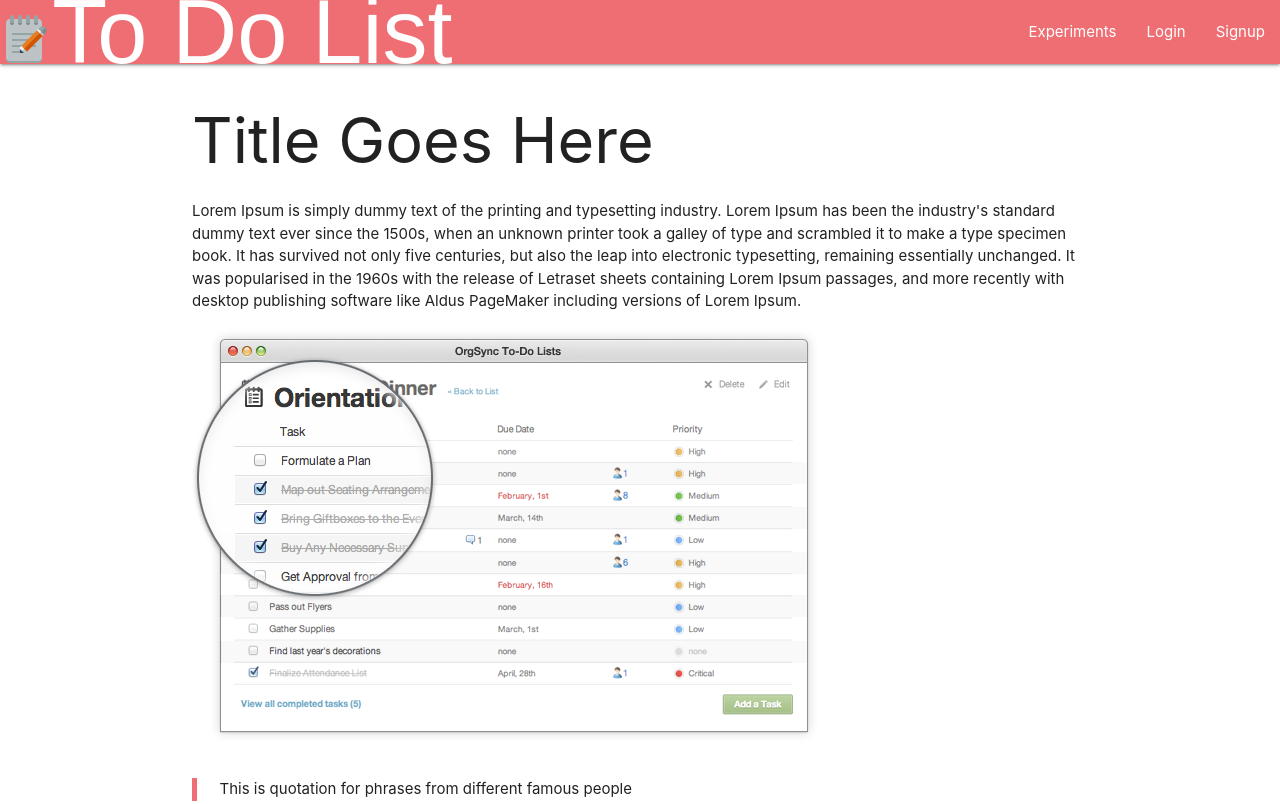
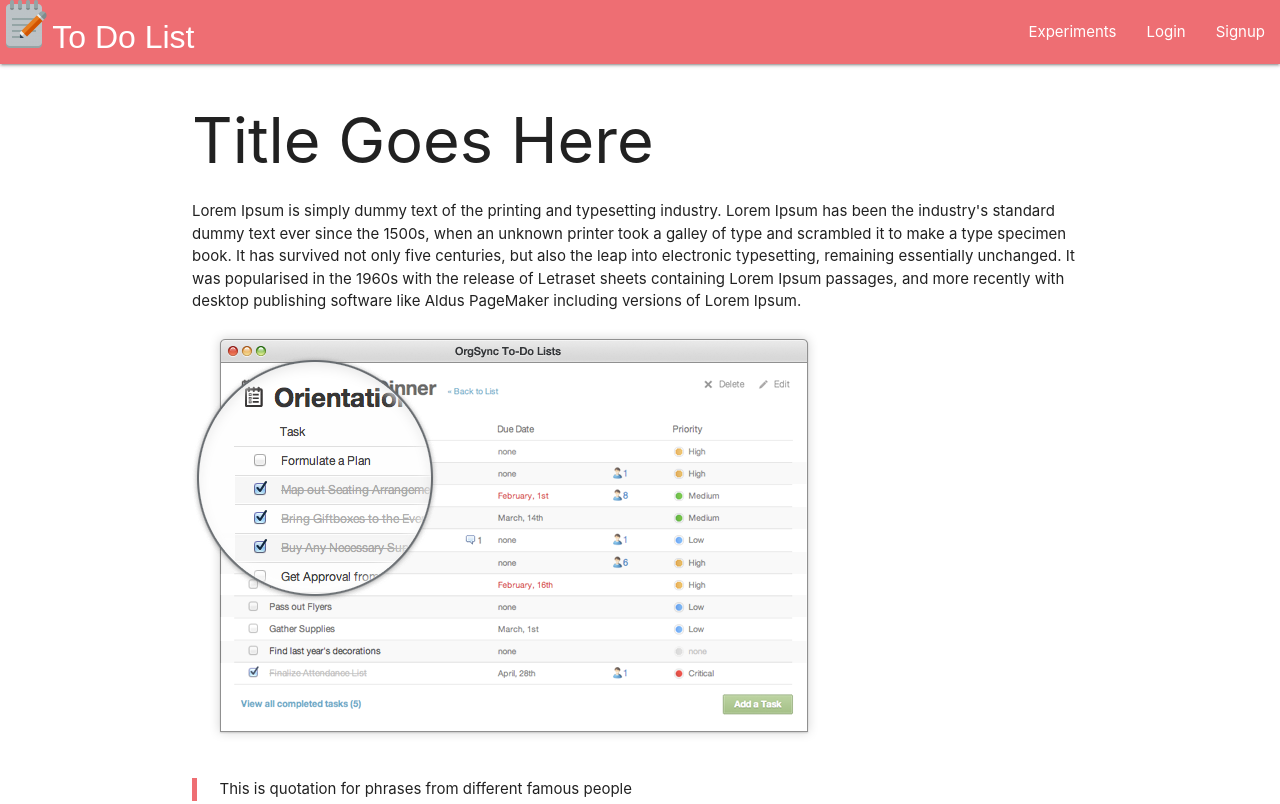
Before and after one commit to stefaniukoleg/stefaniukoleg.github.io1, a plain HTML site: page index.html in a window 1280 px wide. Shown: the top 804 px of the page. Drawn offline with nearby package versions, Linux system fonts and the light colour scheme.

Commit message:
change index file

```diff
--- a/index.html
+++ b/index.html
@@ -13,7 +13,7 @@
 
           <a href="index.html"> <img src="img/logo.png" alt="logo"> </a>
 
-          <font style="font-size: 6em; color=white; font-family:Arial">To Do List</font>
+          <font size="6" color="white" face="Arial">To Do List</font>
 
           <ul id="nav-mobile" class="right hide-on-med-and-down">
              <li> <a href="elements.html">Experiments</a> </li>
```
